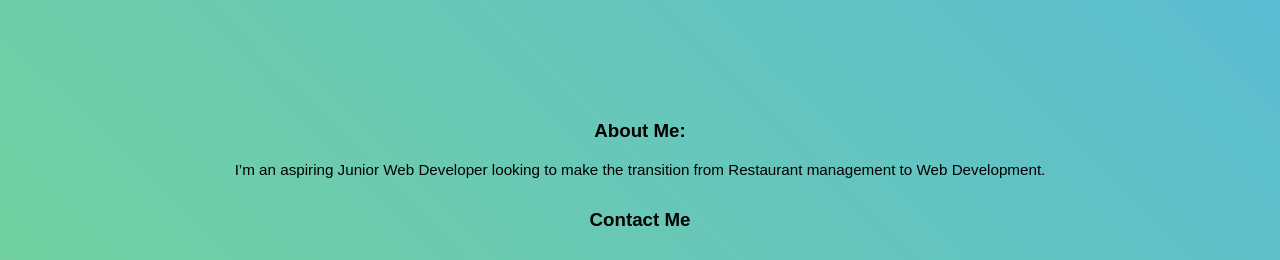
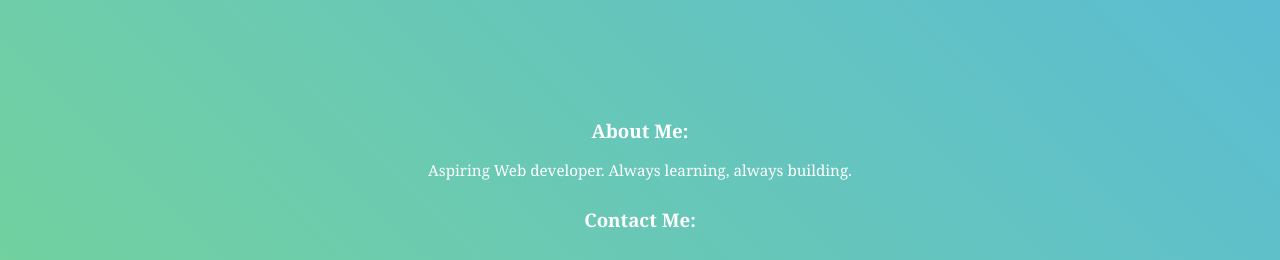
Before and after one commit to FreddieGray87/freddiegray.github.io, a plain HTML site: page index.html in a window 1280 px wide. Shown: the part 175-435 px from the top of the page. Drawn offline with Linux system fonts and the light colour scheme.

Commit message:
Edits Never END

```diff
--- a/css/styles.css
+++ b/css/styles.css
@@ -2,9 +2,9 @@
 	box-sizing: border-box;
 }
 html,body {
-	font-family: 'Varela Round', sans-serif;
+	font-family: Georgia,Helvetica, sans-serif; /*'Varela Round'*/
 	line-height: 1.6;
-	color: black;
+	color: #fff;
 	margin: 0;
 	height: 100%;
 	background: linear-gradient(45deg, rgba(94,206,127,.6), rgba(57,173,209,.6));
--- a/index.html
+++ b/index.html
@@ -15,9 +15,9 @@
     </div>
     <h3>About Me:</h3>
     <p class="main">
-    I’m an aspiring Junior Web Developer looking to make the transition from Restaurant management to Web Development.
+        Aspiring Web developer. Always learning, always building.
 </p>
-<h3>Contact Me</h3>
+<h3>Contact Me:</h3>
 <footer>
 <div class="contact">
 <a href = "https://github.com/FreddieGray87"><i class="fab fa-github fa-3x"></i></a> <!--Github icon-->
```
